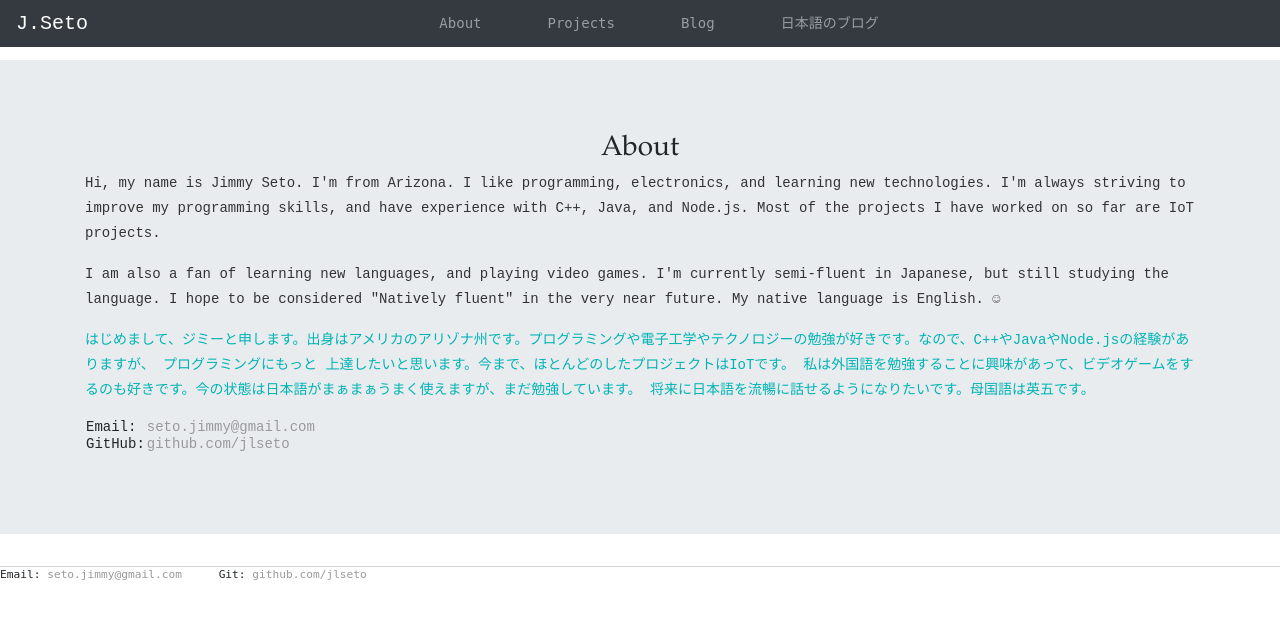
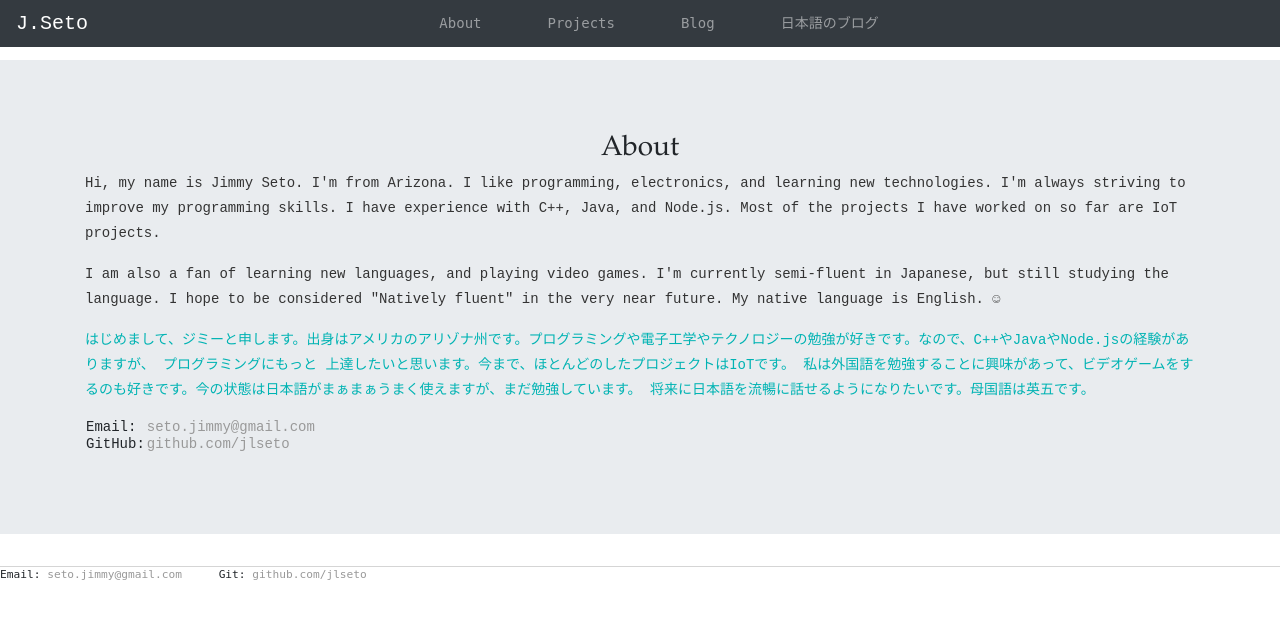
Before and after one commit to JLSeto/blog_angular, a Jekyll site: the page built from about/index.html, in a window 1280 px wide and 900 px high. Shown: the top 619 px of the window. Built offline with Jekyll 4.4.1, drawn with Linux system fonts in a browser that asks for light colours; nearby versions of some CDN libraries.

Commit message:
Updated Stuff

```diff
--- a/Japanese/index.html
+++ b/Japanese/index.html
@@ -10,7 +10,7 @@ title: Japanese
 	    	<div class="col-lg-10 col-xl-8">
 	      	<table class="table table-sm">
 	        	<tbody>
-	  				{% for post in site.categories.blog1 %}
+	  				{% for post in site.categories.blog2 %}
 						<tr>
 							<td class="align-middle"><span>{{ post.date | date: "%Y年%m月%d日" }}</span></td>
 				 			<td class="align-middle"><a class="blogg" href="{{ post.url }}" title="{{ post.title }}">{{ post.title }}</a></td>
--- a/about/index.html
+++ b/about/index.html
@@ -6,7 +6,7 @@ title: About
 
 <div class="about1">
 	<p class="about1">Hi, my name is Jimmy Seto. I'm from Arizona. I like programming, electronics, and learning new technologies. I'm always striving to improve
-		my programming skills, and have experience with C++, Java, and Node.js.  Most of the projects I have worked on so far are IoT projects.</p>
+		my programming skills. I have experience with C++, Java, and Node.js.  Most of the projects I have worked on so far are IoT projects.</p>
 		<p class="about1">I am also a fan of learning new languages, and playing video games.  I'm currently semi-fluent in Japanese, but still studying the language.
 			I hope to be considered "Natively fluent" in the very near future.
 			My native language is English. &#9786;</p>
```
